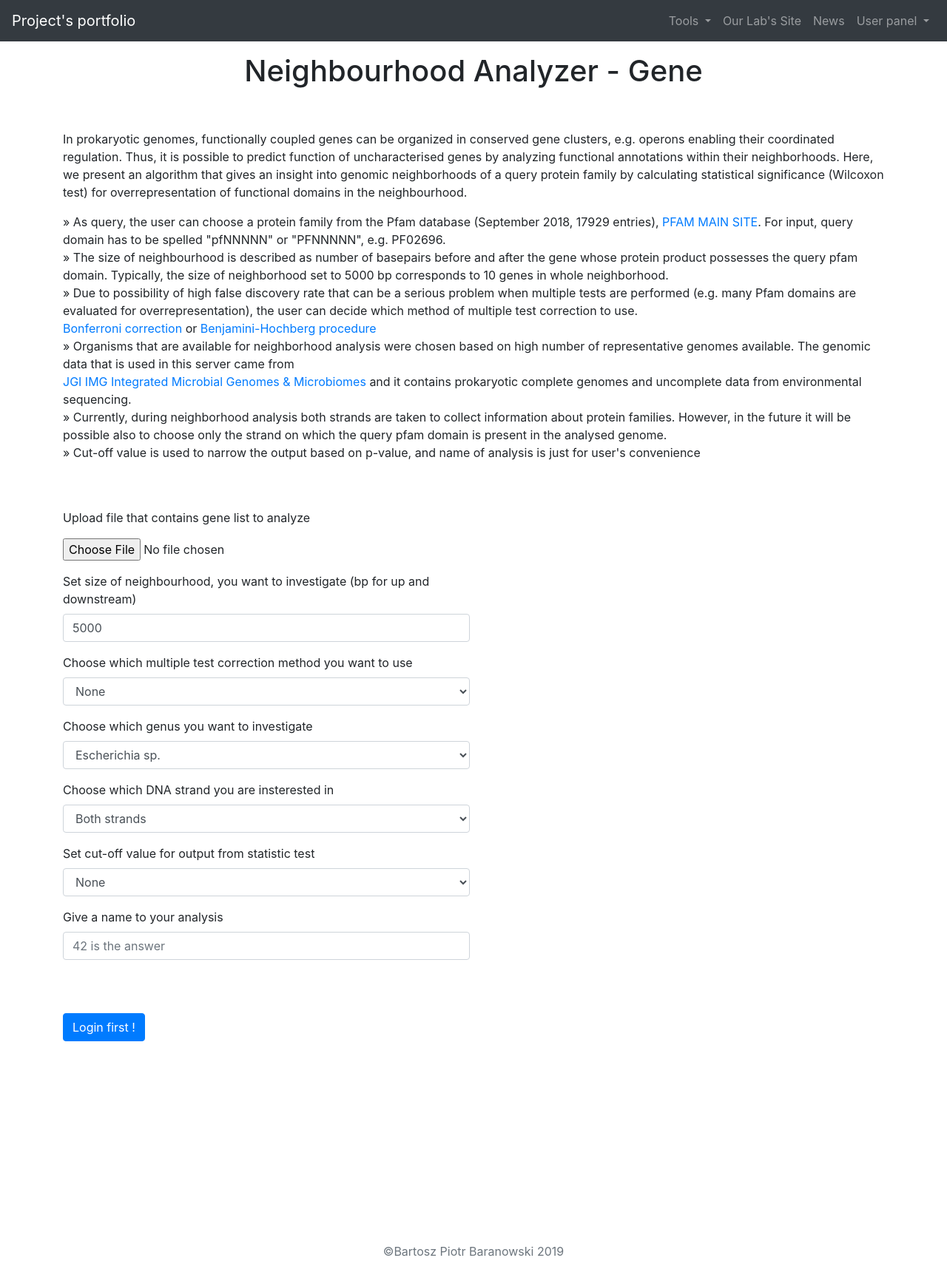
After one commit to steven0seagal/PhD-project, a Django app: template templates/tools/input/neighborhood_analyzer_gene.html in a window 1280 px wide. The commit adds this page. Shown: the whole page at 74% size. Run offline with Django 3.2, Linux system fonts and the light colour scheme; the template is opened without the code that fills it, so the values that code supplies are empty; some libraries are stand-ins or nearby versions.

Commit message:
new layout
Frontend done

```diff
--- a/neighborhood_analysis/__backup__/views.py
+++ b/neighborhood_analysis/__backup__/views.py
@@ -8,7 +8,7 @@ from scripts.PfamValidate import PfamValidator
 from scripts.pfam_input import retype_domain
 
 def neighana(request):
-    return render(request, 'tools/input/neighborhood_analyzer.html')
+    return render(request, 'tools/input/neighborhood_analyzer_domain.html')
 
 def count(request):
 #    fulltext = request.GET['fulltext']
--- a/neighborhood_analysis/urls.py
+++ b/neighborhood_analysis/urls.py
@@ -2,7 +2,8 @@ from django.urls import path
 from . import views
 
 urlpatterns = [
-    path('', views.neighana, name = 'neighana'),
+    path('', views.neighana_menu, name = 'neighana_menu'),
     path('count', views.count, name = 'count'),
-
+    path('pfam_domain',views.neighana, name = 'neighana'),
+    path('gene', views.geneana, name = 'geneana')
 ]
--- a/templates/partials/_navbar.html
+++ b/templates/partials/_navbar.html
@@ -11,7 +11,7 @@
                       Tools
                   </a>
                   <div class="dropdown-menu" aria-labelledby="navbarDropdownMenuLink">
-                      <a class="dropdown-item" href="{% url 'neighana' %}">Neighbourhood analyzer</a>
+                      <a class="dropdown-item" href="{% url 'neighana_menu' %}">Neighbourhood analyzer</a>
                       <a class="dropdown-item" href="{% url 'searchdbcooc' %}">Protein coocurence viewer</a>
                       <a class="dropdown-item" href="{% url 'squezealign' %}">Collapsing Alignment</a>
                       <a class="dropdown-item" href="{% url 'match3align' %}">Match 3 Alignemnt</a>
--- /dev/null
+++ b/templates/tools/input/neighborhood_analyzer_gene.html
@@ -0,0 +1,169 @@
+{% extends 'base_wt.html' %}
+
+
+{% block title %} | Neighborhood Analyzer{% endblock %}
+
+{% block content %}
+
+<main role="main">
+    <form action = "{% url 'count' %}">
+        <div class="container">
+          <h1 class="text-center pt-3">Neighbourhood Analyzer - Gene</h1>
+          <br/>
+          <br/>
+          <p>
+		In prokaryotic genomes, functionally coupled genes can be organized in conserved gene clusters, e.g. operons
+		enabling their coordinated regulation. Thus, it is possible to predict function of uncharacterised genes
+		by analyzing functional annotations within their neighborhoods. Here, we present an algorithm that gives an insight
+		into genomic neighborhoods of a query protein family by calculating statistical significance (Wilcoxon test)
+		for overrepresentation of functional domains in the neighbourhood.
+	   </p>
+	   <p>
+		&raquo; As query, the user can choose a protein family from the Pfam database (September 2018, 17929 entries),
+		<a href="http://www.pfam.xfam.org">PFAM MAIN SITE</a>. For input, query domain has to be spelled "pfNNNNN" or "PFNNNNN",
+		e.g. PF02696.
+	   <br>
+		&raquo; The size of neighbourhood is described as number of basepairs before and after the gene whose protein
+		product possesses the query pfam domain. Typically, the size of neighborhood set to 5000 bp corresponds to 10 genes
+		in whole neighborhood.
+
+	   <br>
+		&raquo; Due to possibility of high false discovery rate that can be a serious problem when multiple tests are performed
+		(e.g. many Pfam domains are evaluated for overrepresentation), the  user can decide which method of multiple test correction to use.
+	   <br>
+		<a href="https://en.wikipedia.org/wiki/Bonferroni_correction">Bonferroni correction</a> or
+		<a href="http://citeseerx.ist.psu.edu/viewdoc/download?doi=10.1.1.829.8800&rep=rep1&type=pdf">Benjamini-Hochberg procedure</a>
+	   <br>
+		&raquo; Organisms that are available for neighborhood analysis were chosen based on high number of representative genomes available.
+		The genomic data that is used in this server came from <br> <a href="https://img.jgi.doe.gov/">
+		JGI IMG Integrated Microbial Genomes & Microbiomes</a> and it contains prokaryotic complete genomes and
+		uncomplete data from environmental sequencing.
+	   <br>
+		&raquo; Currently, during neighborhood analysis both strands are taken to collect information about protein
+		families. However, in the future it will be possible also to choose only the strand on which the query pfam
+		domain is present in the analysed genome.
+	   <br>
+		&raquo; Cut-off value is used to narrow the output based on p-value, and name of analysis is just for user's convenience
+
+	   </p>
+          <br/>
+          <br/>
+
+    <form>
+      <div class="form-row">
+          <div class="form-group col-md-6">
+            <p>Upload file that contains gene list to analyze</p>
+            {% csrf_token %}
+            <input type="file" name="master" required=''>
+          </div>
+      </div>
+      <div class="form-row">
+        <div class="form-group col-md-6">
+          <label for="Range">Set size of neighbourhood, you want to investigate (bp for up and downstream)</label>
+          <input class="form-control" name ="range_search" value="5000" required="" type="number"  min="1" max="20000" step="1">
+        </div>
+      </div>
+      <div class="form-row">
+        <div class="form-group col-md-6">
+          <label for="MultiTestCorrection">Choose which multiple test correction method you want to use</label>
+          <select name="test_correction" class="form-control">
+            <option selected value='none'>None</option>
+            <option value='bonferroni'>Bonferroni Correction</option>
+            <option value='fdr_bh'>Benjamini-Hochberg Procedure</option>
+          </select>
+        </div>
+      </div>
+      <div class="form-row">
+        <div class="form-group col-md-6">
+          <label for="Taxa">Choose which genus you want to investigate</label>
+          <select name="database_taxa" class="form-control">
+
+            <option value="escherichia">Escherichia sp.</option>
+            <option value="salmonella">Salmonella sp.</option>
+            <option value="staphylococcus">Staphylococcus sp.</option>
+            <option value="pseudomonas">Pseudomonas sp.</option>
+            <option value="streptococcus">Streptococcus sp.</option>
+            <option value="mycobacterium">Mycobacterium sp.</option>
+            <option value="acinetobacter">Acinetobacter sp.</option>
+            <option value="vibrio">Vibrio sp.</option>
+            <option value="bacillus">Bacillus sp.</option>
+            <option value="klebsiella">Klebsiella sp.</option>
+            <option value="enterococcus">Enterococcus sp.</option>
+            <option value="burkholderia">Burkholderia sp.</option>
+            <option value="lactobacillus">Lactobacillus sp.</option>
+            <option value="campylobacter">Campylobacter sp.</option>
+            <option value="helicobacter">Helicobacter sp.</option>
+            <option value="shigella">Shigella sp.</option>
+            <option value="brucella">Brucella sp.</option>
+            <option value="rhizobium">Rhizobium sp.</option>
+            <option value="mesorhizobium">Mesorhizobium sp.</option>
+
+          </select>
+        </div>
+      </div>
+      <div class="form-row">
+        <div class="form-group col-md-6">
+          <label for="Strand">Choose which DNA strand you are insterested in </label>
+          <select name="strand_select" class="form-control">
+            <option selected value="both">Both strands</option>
+            <!-- FOR FUTURE SCRIPT!!!
+            <option value="same">Same as searched pfam</option>
+            <option value="oposite">Oposite as searched pfam</option>
+            -->
+          </select>
+        </div>
+      </div>
+      <div class="form-row">
+        <div class="form-group col-md-6">
+          <label for="CutOff">Set cut-off value for output from statistic test </label>
+          <select name="cut_off" class="form-control">
+            <option selected value="none">None</option>
+            <option value="0">Only zeros</option>
+            <option value="0.00001">0.00001</option>
+            <option value="0.00005">0.00005</option>
+            <option value="0.0001">0.0001</option>
+            <option value="0.0005">0.0005</option>
+            <option value="0.001">0.001</option>
+            <option value="0.005">0.005</option>
+            <option value="0.01">0.01</option>
+            <option value="0.05">0.05</option>
+            <option value="0.1">0.1</option>
+            <option value="0.2">0.2</option>
+            <option value="0.5">0.5</option>
+          </select>
+        </div>
+      </div>
+      <div class="form-row">
+        <div class="form-group col-md-6">
+          <label for="PfamDomain">Give a name to your analysis</label>
+          <input type="text" class="form-control" name = "out_name" placeholder="42 is the answer"  required="">
+        </div>
+      </div>
+      <br/>
+      <br/>
+      {% if user.is_authenticated %}
+        <input type="submit" name="analyze" value="Analyze ! "  class="btn btn-primary my-2" >
+      {% else %}
+        <a href="{% url 'login' %}" class="btn-group">
+          <button type="button" class="btn btn-primary my-2 ">Login first !</button>
+        </a>
+      {% endif %}
+
+
+    </form>
+    <br/>
+    <br/>
+    <br/>
+    <br/>
+    <br/>
+    <br/>
+    <br/>
+    <br/>
+    <br/>
+    <br/>
+    <br/>
+    <br/>
+  </main>
+
+
+{% endblock %}
```
Also changed, not shown: neighborhood_analysis/views.py (+7 -1 lines), templates/tools/input/neighborhood_analyzer_domain.html (renamed from templates/tools/input/neighborhood_analyzer.html, +3 -104 lines), templates/tools/input/neighborhood_analyzer_menu.html (added, +33 -0 lines).
